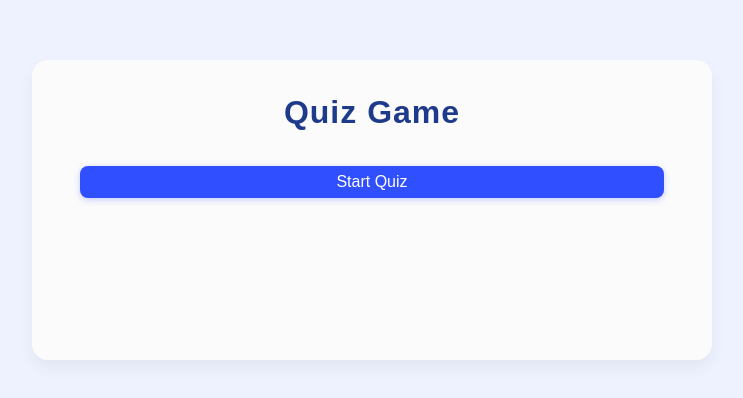
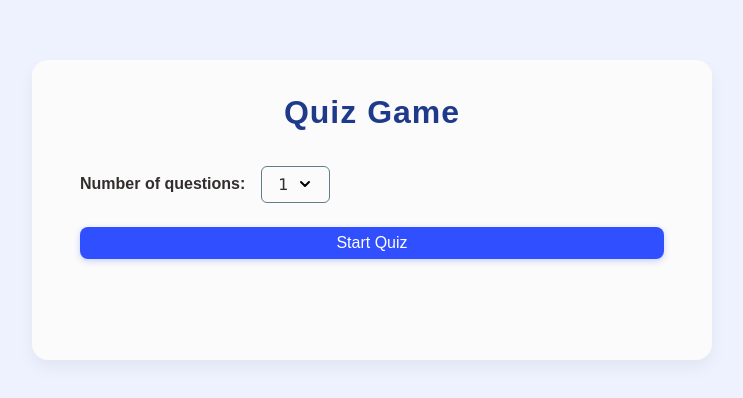
Before and after one commit to catalinbroinas/quiz-game, a React (Vite) app: page / in a window 1280 px wide. Shown: the part 190-588 px from the top of the page, without its empty margins (268-1011 px from the left). Built offline with nearby package versions, Linux system fonts and the light colour scheme.

Commit message:
feat(NumberOfQuestions): add static UI

```diff
--- a/src/react/components/features/Game/GameSettings/GameSettings.jsx
+++ b/src/react/components/features/Game/GameSettings/GameSettings.jsx
@@ -1,8 +1,11 @@
+import NumberOfQuestions from "./NumberOfQuestions";
 
 function GameSettings() {
   return (
     <div className="game__settings">
       <form className="form-container">
+        <NumberOfQuestions />
+
         <button className="btn-primary">Start Quiz</button>
       </form>
     </div>
--- /dev/null
+++ b/src/react/components/features/Game/GameSettings/NumberOfQuestions.jsx
@@ -0,0 +1,16 @@
+
+function NumberOfQuestions() {
+  return (
+    <div className="form-select-group">
+      <label htmlFor="number-of-questions" className="form-label-text">Number of questions:</label>
+
+      <select id="number-of-questions" className="form-select">
+        <option value={1}>1</option>
+        <option value={3}>3</option>
+        <option value={5}>5</option>
+      </select>
+    </div>
+  );
+}
+
+export default NumberOfQuestions;
```
